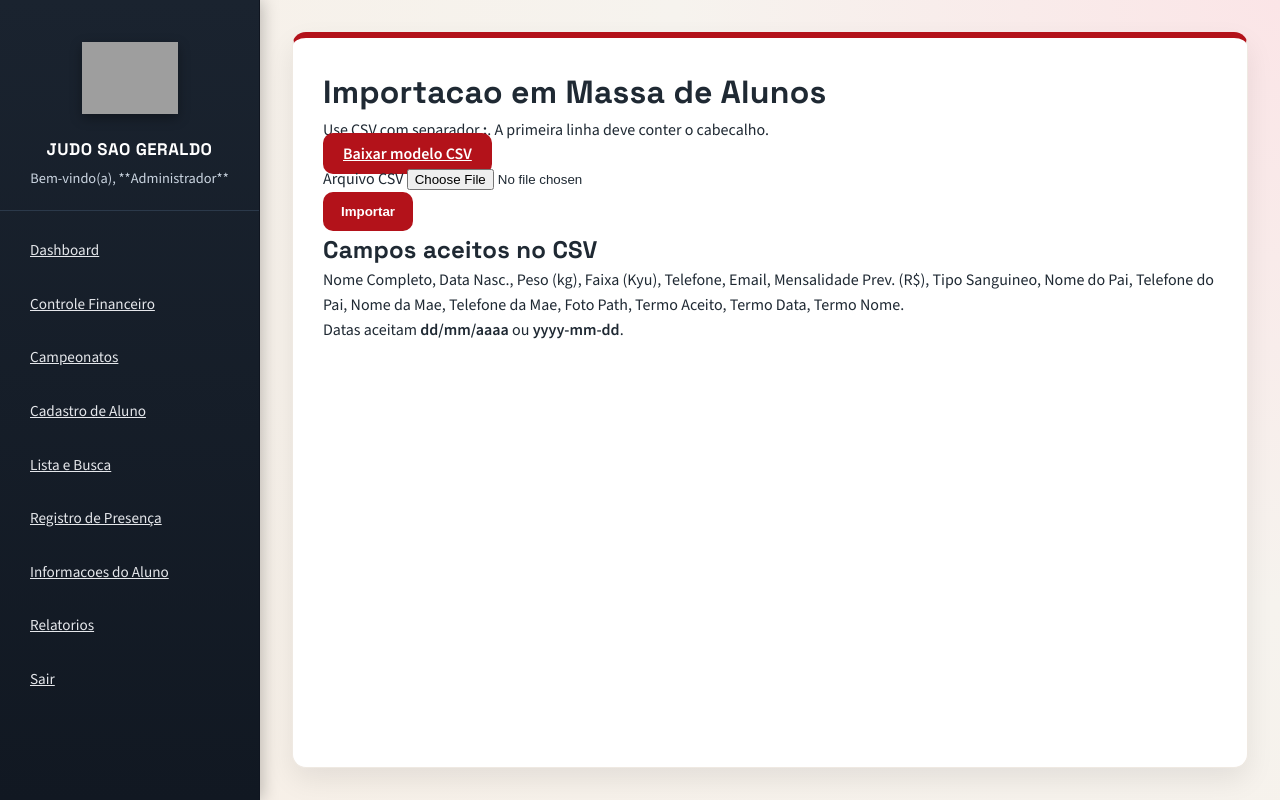
After one commit to juanbalaquente/sistema-judo-academia, a PHP site: page /import_alunos.php in a window 1280 px wide. The commit adds this page. Run offline with PHP 8.4, Linux system fonts and the light colour scheme; a user stored in the database is signed in; grey boxes are pictures that could not be loaded.

Commit message:
Jan 17, 2026, 11:04 AM

```diff
--- /dev/null
+++ b/alunos_import_teste.csv
@@ -0,0 +1,6 @@
+Nome Completo;Data Nasc.;Peso (kg);Faixa (Kyu);Telefone;Email;Mensalidade Prev. (R$);Tipo Sanguineo;Nome do Pai;Telefone do Pai;Nome da Mae;Telefone da Mae;Foto Path;Termo Aceito;Termo Data;Termo Nome
+Ana Souza;12/03/2008;45,50;Amarela;11990000001;ana.souza.teste@example.com;120,00;O+;Carlos Souza;11980000001;Mariana Souza;11970000001;;sim;10/01/2024;Ana Souza
+Bruno Lima;22/07/2006;62,30;Laranja;11990000002;bruno.lima.teste@example.com;120,00;A+;Paulo Lima;11980000002;Renata Lima;11970000002;;sim;11/01/2024;Bruno Lima
+Camila Alves;05/11/2010;40,10;Branca;11990000003;camila.alves.teste@example.com;100,00;B+;Sergio Alves;11980000003;Lucia Alves;11970000003;;;nao;;
+Daniel Rocha;18/02/2005;70,20;Verde;11990000004;daniel.rocha.teste@example.com;130,00;O-;Marcos Rocha;11980000004;Tania Rocha;11970000004;;sim;12/01/2024;Daniel Rocha
+Eduarda Nunes;30/09/2009;50,00;Azul;11990000005;eduarda.nunes.teste@example.com;110,00;AB+;Rafael Nunes;11980000005;Carla Nunes;11970000005;;sim;13/01/2024;Eduarda Nunes
--- a/alunos_list.php
+++ b/alunos_list.php
@@ -110,6 +110,10 @@ function get_filter_url($page) {
                 <?php echo $message; ?>
 
                 <div style="text-align: right; margin-bottom: 20px;">
+                    <a href="import_alunos.php" class="btn-submit"
+                        style="width: auto; padding: 10px 20px; background-color: var(--color-primary); margin-right: 10px;">
+                        Importar Alunos (CSV)
+                    </a>
                     <a href="export_alunos.php" class="btn-submit"
                         style="width: auto; padding: 10px 20px; background-color: var(--color-success);">
                         Exportar Tabela Completa (CSV)
--- a/financeiro.php
+++ b/financeiro.php
@@ -10,6 +10,7 @@ $pendencias = [];
 $pagos = [];
 $hoje = date('Y-m-d');
 $mes_atual = date('Y-m-01');
+$mes_proximo = date('Y-m-01', strtotime('+1 month'));
 
 // 1. Variáveis para o formulário de lançamento Detalhado (via GET ou POST)
 $launch_aluno_id = filter_input(INPUT_GET, 'aluno_id_lancamento', FILTER_SANITIZE_NUMBER_INT);
@@ -216,7 +217,9 @@ try {
             m.data_vencimento
         FROM alunos a
         JOIN mensalidades m ON a.id = m.aluno_id
-        WHERE m.status = 'pago' AND m.data_vencimento = '{$mes_atual}'
+        WHERE m.status = 'pago'
+          AND m.data_vencimento >= '{$mes_atual}'
+          AND m.data_vencimento < '{$mes_proximo}'
         ORDER BY a.nome ASC
     ";
     $stmt_pagos = $pdo->query($sql_pagos);
--- /dev/null
+++ b/import_alunos.php
@@ -0,0 +1,345 @@
+<?php
+// =================================================================
+// LOGICA PHP: IMPORTACAO EM MASSA DE ALUNOS VIA CSV
+// =================================================================
+require 'includes/auth_check.php';
+require 'includes/db_connect.php';
+
+$message = '';
+$errors = [];
+$result = [
+    'total' => 0,
+    'inserted' => 0,
+    'skipped' => 0,
+];
+
+function normalize_header($value) {
+    $value = trim((string)$value);
+    $value = preg_replace('/^\xEF\xBB\xBF/', '', $value);
+    if (function_exists('mb_convert_encoding')) {
+        $value = mb_convert_encoding($value, 'UTF-8', 'UTF-8, ISO-8859-1, ISO-8859-15, Windows-1252');
+    }
+    if (function_exists('iconv')) {
+        $converted = @iconv('UTF-8', 'ASCII//TRANSLIT//IGNORE', $value);
+        if ($converted !== false) {
+            $value = $converted;
+        }
+    }
+    $value = strtolower($value);
+    $value = preg_replace('/[^a-z0-9]/', '', $value);
+    return $value;
+}
+
+function parse_date($value) {
+    $value = trim((string)$value);
+    if ($value === '') {
+        return null;
+    }
+    $formats = ['d/m/Y', 'Y-m-d'];
+    foreach ($formats as $format) {
+        $dt = DateTime::createFromFormat($format, $value);
+        if ($dt && $dt->format($format) === $value) {
+            return $dt->format('Y-m-d');
+        }
+    }
+    return false;
+}
+
+function parse_decimal($value) {
+    $value = trim((string)$value);
+    if ($value === '') {
+        return null;
+    }
+    $has_comma = strpos($value, ',') !== false;
+    $has_dot = strpos($value, '.') !== false;
+    if ($has_comma && $has_dot) {
+        $value = str_replace('.', '', $value);
+        $value = str_replace(',', '.', $value);
+    } elseif ($has_comma) {
+        $value = str_replace(',', '.', $value);
+    }
+    if (!is_numeric($value)) {
+        return false;
+    }
+    return (float)$value;
+}
+
+function parse_bool($value) {
+    $value = strtolower(trim((string)$value));
+    if ($value === '') {
+        return 0;
+    }
+    $truthy = ['1', 'sim', 's', 'true', 'yes', 'y'];
+    $falsy = ['0', 'nao', 'n', 'false', 'no'];
+    if (in_array($value, $truthy, true)) {
+        return 1;
+    }
+    if (in_array($value, $falsy, true)) {
+        return 0;
+    }
+    return false;
+}
+
+if (isset($_GET['download_template'])) {
+    header('Content-Type: text/csv; charset=utf-8');
+    header('Content-Disposition: attachment; filename=alunos_import_template.csv');
+    $output = fopen('php://output', 'w');
+    $delimiter = ';';
+    fwrite($output, "\xEF\xBB\xBF");
+    $header = [
+        'Nome Completo',
+        'Data Nasc.',
+        'Peso (kg)',
+        'Faixa (Kyu)',
+        'Telefone',
+        'Email',
+        'Mensalidade Prev. (R$)',
+        'Tipo Sanguineo',
+        'Nome do Pai',
+        'Telefone do Pai',
+        'Nome da Mae',
+        'Telefone da Mae',
+        'Foto Path',
+        'Termo Aceito',
+        'Termo Data',
+        'Termo Nome'
+    ];
+    fputcsv($output, $header, $delimiter);
+    fclose($output);
+    exit;
+}
+
+if ($_SERVER['REQUEST_METHOD'] === 'POST' && isset($_FILES['csv_file'])) {
+    if (!isset($_FILES['csv_file']['error']) || is_array($_FILES['csv_file']['error'])) {
+        $message = '<p class="error">Arquivo invalido.</p>';
+    } elseif ($_FILES['csv_file']['error'] !== UPLOAD_ERR_OK) {
+        $message = '<p class="error">Falha no upload do arquivo.</p>';
+    } else {
+        $tmp_path = $_FILES['csv_file']['tmp_name'];
+        $delimiter = ';';
+        $handle = fopen($tmp_path, 'r');
+        if ($handle === false) {
+            $message = '<p class="error">Nao foi possivel abrir o arquivo CSV.</p>';
+        } else {
+            $header_row = fgetcsv($handle, 0, $delimiter);
+            if ($header_row === false) {
+                $message = '<p class="error">CSV vazio ou sem cabecalho.</p>';
+            } else {
+                $map = [
+                    'id' => null,
+                    'idade' => null,
+                    'nome' => 'nome',
+                    'nomecompleto' => 'nome',
+                    'aluno' => 'nome',
+                    'datanasc' => 'data_nascimento',
+                    'datadenascimento' => 'data_nascimento',
+                    'datanascimento' => 'data_nascimento',
+                    'peso' => 'peso',
+                    'pesokg' => 'peso',
+                    'faixa' => 'kyu',
+                    'faixakyu' => 'kyu',
+                    'kyu' => 'kyu',
+                    'telefone' => 'telefone',
+                    'email' => 'email',
+                    'mensalidade' => 'valor_mensal',
+                    'mensalidadeprevrs' => 'valor_mensal',
+                    'valormensal' => 'valor_mensal',
+                    'tiposanguineo' => 'tipo_sanguineo',
+                    'nomedopai' => 'nome_pai',
+                    'telefonedopai' => 'telefone_pai',
+                    'nomedamae' => 'nome_mae',
+                    'telefonedamae' => 'telefone_mae',
+                    'fotopath' => 'foto_path',
+                    'termoaceito' => 'termo_aceito',
+                    'termodata' => 'termo_data',
+                    'termonome' => 'termo_nome'
+                ];
+
+                $col_index = [];
+                foreach ($header_row as $idx => $label) {
+                    $key = normalize_header($label);
+                    if (array_key_exists($key, $map)) {
+                        $field = $map[$key];
+                        if ($field && !isset($col_index[$field])) {
+                            $col_index[$field] = $idx;
+                        }
+                    }
+                }
+
+                if (!isset($col_index['nome'])) {
+                    $message = '<p class="error">Cabecalho invalido: coluna "Nome" nao encontrada.</p>';
+                } else {
+                    $sql = "INSERT INTO alunos (
+                                nome, data_nascimento, peso, kyu, telefone, email, valor_mensal,
+                                tipo_sanguineo, nome_pai, nome_mae, telefone_pai, telefone_mae,
+                                foto_path, termo_aceito, termo_data, termo_nome
+                            ) VALUES (
+                                :nome, :data_nascimento, :peso, :kyu, :telefone, :email, :valor_mensal,
+                                :tipo_sanguineo, :nome_pai, :nome_mae, :telefone_pai, :telefone_mae,
+                                :foto_path, :termo_aceito, :termo_data, :termo_nome
+                            )";
+                    $stmt_insert = $pdo->prepare($sql);
+                    $stmt_check_email = $pdo->prepare("SELECT id FROM alunos WHERE email = :email LIMIT 1");
+
+                    $line = 1;
+                    while (($row = fgetcsv($handle, 0, $delimiter)) !== false) {
+                        $line++;
+                        if (count($row) === 1 && trim((string)$row[0]) === '') {
+                            continue;
+                        }
+                        $result['total']++;
+
+                        $nome = isset($col_index['nome']) ? trim((string)$row[$col_index['nome']]) : '';
+                        if ($nome === '') {
+                            $errors[] = "Linha {$line}: nome vazio.";
+                            continue;
+                        }
+
+                        $email = isset($col_index['email']) ? trim((string)$row[$col_index['email']]) : '';
+                        if ($email !== '') {
+                            if (!filter_var($email, FILTER_VALIDATE_EMAIL)) {
+                                $errors[] = "Linha {$line}: email invalido.";
+                                continue;
+                            }
+                            $stmt_check_email->execute([':email' => $email]);
+                            if ($stmt_check_email->fetchColumn()) {
+                                $result['skipped']++;
+                                $errors[] = "Linha {$line}: email ja existe (ignorando).";
+                                continue;
+                            }
+                        } else {
+                            $email = null;
+                        }
+
+                        $data_nascimento = isset($col_index['data_nascimento']) ? parse_date($row[$col_index['data_nascimento']]) : null;
+                        if ($data_nascimento === false) {
+                            $errors[] = "Linha {$line}: data de nascimento invalida.";
+                            continue;
+                        }
+
+                        $peso = isset($col_index['peso']) ? parse_decimal($row[$col_index['peso']]) : null;
+                        if ($peso === false) {
+                            $errors[] = "Linha {$line}: peso invalido.";
+                            continue;
+                        }
+
+                        $valor_mensal = isset($col_index['valor_mensal']) ? parse_decimal($row[$col_index['valor_mensal']]) : null;
+                        if ($valor_mensal === false) {
+                            $errors[] = "Linha {$line}: valor mensal invalido.";
+                            continue;
+                        }
+
+                        $termo_aceito = isset($col_index['termo_aceito']) ? parse_bool($row[$col_index['termo_aceito']]) : 0;
+                        if ($termo_aceito === false) {
+                            $errors[] = "Linha {$line}: termo aceito invalido (use 1/0 ou sim/nao).";
+                            continue;
+                        }
+
+                        $termo_data = isset($col_index['termo_data']) ? parse_date($row[$col_index['termo_data']]) : null;
+                        if ($termo_data === false) {
+                            $errors[] = "Linha {$line}: termo data invalida.";
+                            continue;
+                        }
+
+                        $data = [
+                            ':nome' => $nome,
+                            ':data_nascimento' => $data_nascimento,
+                            ':peso' => $peso,
+                            ':kyu' => isset($col_index['kyu']) ? trim((string)$row[$col_index['kyu']]) : null,
+                            ':telefone' => isset($col_index['telefone']) ? trim((string)$row[$col_index['telefone']]) : null,
+                            ':email' => $email,
+                            ':valor_mensal' => $valor_mensal,
+                            ':tipo_sanguineo' => isset($col_index['tipo_sanguineo']) ? trim((string)$row[$col_index['tipo_sanguineo']]) : null,
+                            ':nome_pai' => isset($col_index['nome_pai']) ? trim((string)$row[$col_index['nome_pai']]) : null,
+                            ':nome_mae' => isset($col_index['nome_mae']) ? trim((string)$row[$col_index['nome_mae']]) : null,
+                            ':telefone_pai' => isset($col_index['telefone_pai']) ? trim((string)$row[$col_index['telefone_pai']]) : null,
+                            ':telefone_mae' => isset($col_index['telefone_mae']) ? trim((string)$row[$col_index['telefone_mae']]) : null,
+                            ':foto_path' => isset($col_index['foto_path']) ? trim((string)$row[$col_index['foto_path']]) : null,
+                            ':termo_aceito' => $termo_aceito,
+                            ':termo_data' => $termo_data,
+                            ':termo_nome' => isset($col_index['termo_nome']) ? trim((string)$row[$col_index['termo_nome']]) : null
+                        ];
+
+                        try {
+                            $stmt_insert->execute($data);
+                            $result['inserted']++;
+                        } catch (Exception $e) {
+                            $errors[] = "Linha {$line}: erro ao inserir ({$e->getMessage()}).";
+                        }
+                    }
+
+                    if ($result['inserted'] > 0) {
+                        $message = '<p class="success">Importacao concluida. Inseridos: ' . $result['inserted'] .
+                                   ', Ignorados: ' . $result['skipped'] . ', Total lido: ' . $result['total'] . '.</p>';
+                    } else {
+                        $message = '<p class="error">Nenhum registro foi inserido.</p>';
+                    }
+                }
+            }
+            fclose($handle);
+        }
+    }
+}
+?>
+<!DOCTYPE html>
+<html lang="pt-br">
+<head>
+    <meta charset="UTF-8">
+    <meta name="viewport" content="width=device-width, initial-scale=1.0">
+    <title>Importar Alunos - Judo</title>
+    <link rel="stylesheet" href="styles/main.css">
+    <link rel="icon" href="assets/favicon.png">
+</head>
+<body>
+    <div class="main-wrapper">
+        <?php include './includes/sidebar.php'; ?>
+        <div class="content-area">
+            <div class="container">
+                <h1>Importacao em Massa de Alunos</h1>
+                <?php echo $message; ?>
+
+                <div class="section-separator" style="border-top: none; margin-top: 0; padding-top: 0;">
+                    <p>Use CSV com separador <strong>;</strong>. A primeira linha deve conter o cabecalho.</p>
+                    <p>
+                        <a class="btn-submit" href="import_alunos.php?download_template=1"
+                           style="width:auto; padding:10px 20px; background-color: var(--color-primary);">
+                            Baixar modelo CSV
+                        </a>
+                    </p>
+                </div>
+
+                <form method="POST" action="import_alunos.php" enctype="multipart/form-data" class="form-filtro">
+                    <div>
+                        <label for="csv_file">Arquivo CSV</label>
+                        <input type="file" id="csv_file" name="csv_file" accept=".csv,text/csv" required>
+                    </div>
+                    <div style="display:flex; align-items:flex-end;">
+                        <button type="submit" class="btn-submit">Importar</button>
+                    </div>
+                </form>
+
+                <?php if (!empty($errors)): ?>
+                    <div class="section-separator">
+                        <h2>Erros/Alertas</h2>
+                        <ul>
+                            <?php foreach ($errors as $err): ?>
+                                <li><?php echo htmlspecialchars($err); ?></li>
+                            <?php endforeach; ?>
+                        </ul>
+                    </div>
+                <?php endif; ?>
+
+                <div class="section-separator">
+                    <h2>Campos aceitos no CSV</h2>
+                    <p>
+                        Nome Completo, Data Nasc., Peso (kg), Faixa (Kyu), Telefone, Email,
+                        Mensalidade Prev. (R$), Tipo Sanguineo, Nome do Pai, Telefone do Pai,
+                        Nome da Mae, Telefone da Mae, Foto Path, Termo Aceito, Termo Data, Termo Nome.
+                    </p>
+                    <p>Datas aceitam <strong>dd/mm/aaaa</strong> ou <strong>yyyy-mm-dd</strong>.</p>
+                </div>
+            </div>
+        </div>
+    </div>
+</body>
+</html>
```
Also changed, not shown: dump_teste.sql (added, +227 -0 lines), README.md.
